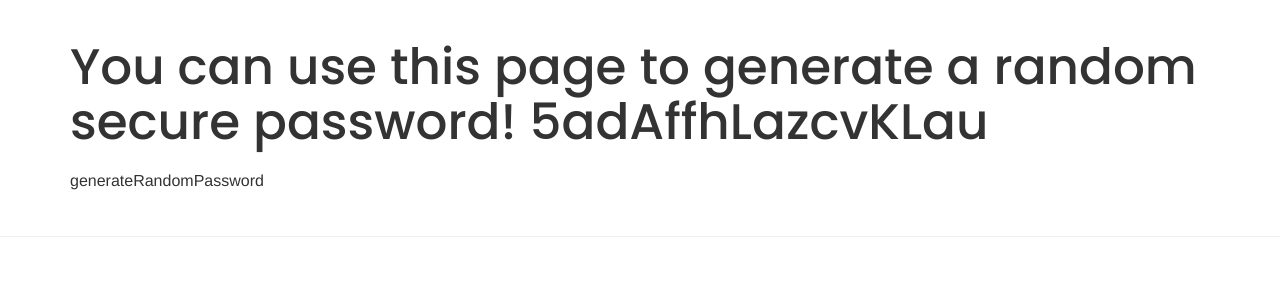
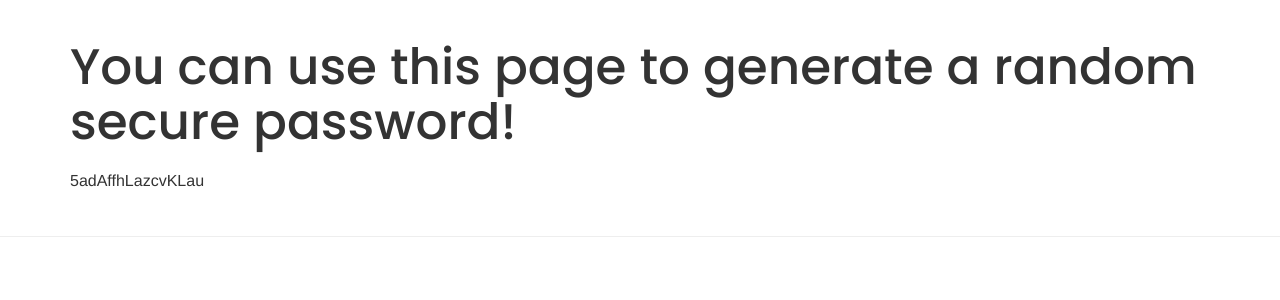
Before and after one commit to Markred123/FinalProject1, a PHP site: page /RandomPassword.php in a window 1280 px wide. Shown: the part 50-350 px from the top of the page. Run offline with PHP 8.4, Linux system fonts and the light colour scheme; some libraries are stand-ins or nearby versions.

Commit message:
some testsssxs

```diff
--- a/RandomPassword.php
+++ b/RandomPassword.php
@@ -63,8 +63,8 @@ function generateRandomPassword($length = 16) {
 				<div class="col-md-12 col-sm-12">
 					<div class="showcase-left">
 
-				<h1 class="a">You can use this page to generate a random secure password! <?php echo generateRandomPassword(); ?> </h1>
-				<?php echo generateRandomPassword ?>
+				<h1 class="a">You can use this page to generate a random secure password! </h1>
+				<?php echo generateRandomPassword(); ?>
 
 
 
```
